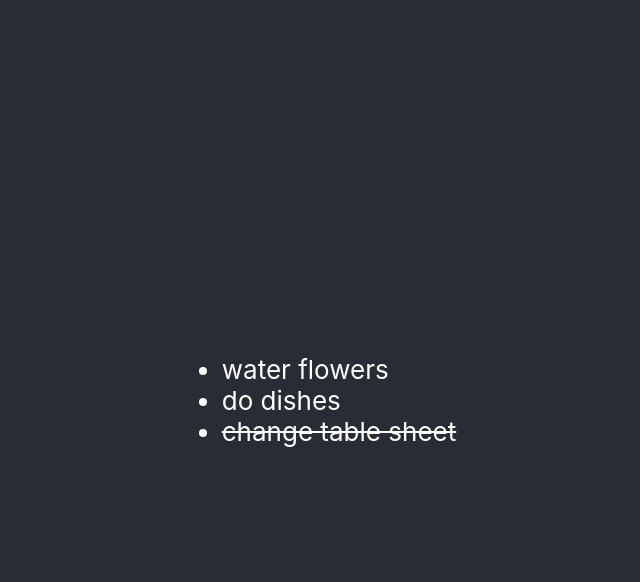
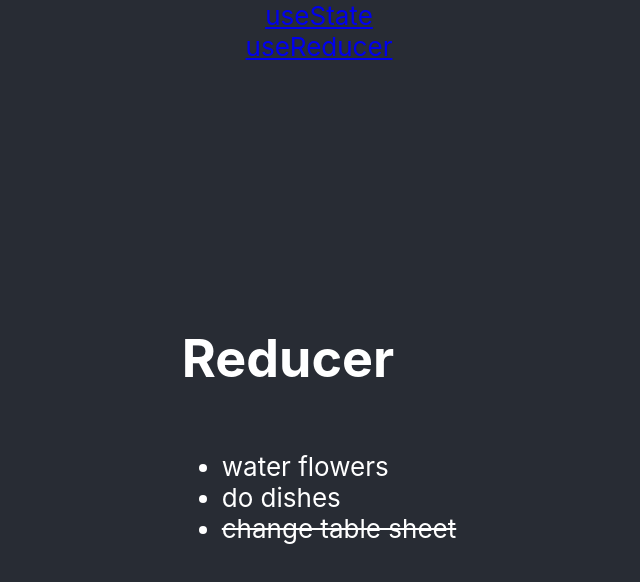
Before and after one commit to zembaxa/todos1, a React (Create React App) app: page /reducer in a window 1280 px wide. Shown: the top 582 px of the page, without its empty margins (321-961 px from the left). Built offline with nearby package versions, Linux system fonts and the light colour scheme.

Commit message:
added routing and dummy components

```diff
--- a/package.json
+++ b/package.json
@@ -8,6 +8,7 @@
     "@testing-library/user-event": "^13.5.0",
     "react": "^18.1.0",
     "react-dom": "^18.1.0",
+    "react-router-dom": "^6.3.0",
     "react-scripts": "5.0.1",
     "web-vitals": "^2.1.4"
   },
--- a/src/components/App.css
+++ b/src/components/App.css
@@ -19,9 +19,15 @@
   display: flex;
   flex-direction: column;
   align-items: center;
-  justify-content: center;
   font-size: calc(10px + 2vmin);
   color: white;
+}
+
+.body {
+  display: flex;
+  flex-grow: 1;
+  flex-direction: column;
+  justify-content: center;
 }
 
 .App-link {
--- a/src/components/App.jsx
+++ b/src/components/App.jsx
@@ -1,13 +1,25 @@
-import './App.css';
-import { ItemsList } from './ItemsList';
+import { BrowserRouter, Route, Routes, Navigate } from "react-router-dom";
+import "./App.css";
+import { ItemsListState } from "./ItemsListState";
+import { TopMenu } from "./TopMenu";
+import { ItemsListReducer } from './ItemsListReducer';
 
 function App() {
   return (
-    <div className="App">
-      <header className="App-header">
-       <ItemsList />
-      </header>
-    </div>
+    <BrowserRouter>
+      <div className="App">
+        <header className="App-header">
+          <TopMenu />
+          <div className="body">
+            <Routes>
+              <Route path="/state" element={<ItemsListState />}></Route>
+              <Route path="/reducer" element={<ItemsListReducer />}></Route>
+              <Route path="*" element={<Navigate replace to="state" />}></Route>
+            </Routes>
+          </div>
+        </header>
+      </div>
+    </BrowserRouter>
   );
 }
 
--- /dev/null
+++ b/src/components/ItemsListReducer.jsx
@@ -0,0 +1,33 @@
+import React from "react";
+import { todos } from "../todo";
+
+export const ItemsListReducer = () => {
+  const [todoItems, setTodoItems] = React.useState(todos);
+
+  // updates status of an item
+  const changeStatus = (indx) => {
+    todoItems[indx].status =
+      todoItems[indx].status === "done" ? "todo" : "done";
+    setTodoItems([...todoItems]);
+  };
+
+  // renders list of items
+  const renderList = todoItems.map((item, index) => {
+    return (
+      <li
+        onClick={changeStatus.bind(this, index)}
+        className={item.status === "done" ? "done" : "todo"}
+        key={index}
+      >
+        {item.txt}
+      </li>
+    );
+  });
+
+  return (
+    <>
+      <h1>Reducer</h1>
+      <ul>{renderList}</ul>
+    </>
+  );
+};
--- a/src/components/ItemsList.jsx
+++ b/src/components/ItemsListState.jsx
@@ -1,15 +1,14 @@
 import React from "react";
 import { todos } from "../todo";
 
-export const ItemsList = () => {
+export const ItemsListState = () => {
   const [todoItems, setTodoItems] = React.useState(todos);
 
   // updates status of an item
   const changeStatus = (indx) => {
-    // console.log("click", indx, todos[0]);
-    todoItems[indx].status = todoItems[indx].status === "done" ? "todo" : "done";
+    todoItems[indx].status =
+      todoItems[indx].status === "done" ? "todo" : "done";
     setTodoItems([...todoItems]);
-    console.log("todos", todoItems);
   };
 
   // renders list of items
@@ -25,7 +24,10 @@ export const ItemsList = () => {
     );
   });
 
-  // console.log("Render");
-
-  return <ul>{renderList}</ul>;
+  return (
+    <>
+      <h1>State</h1>
+      <ul>{renderList}</ul>
+    </>
+  );
 };
--- /dev/null
+++ b/src/components/TopMenu.jsx
@@ -0,0 +1,14 @@
+import { Link } from "react-router-dom";
+
+export function TopMenu() {
+  return (
+    <>
+      <div>
+        <Link to="/state">useState</Link>
+      </div>
+      <div>
+        <Link to="/reducer">useReducer</Link>
+      </div>
+    </>
+  );
+}
```
Also changed, not shown: 1 other file (tests, documents, lock files or other folders).
